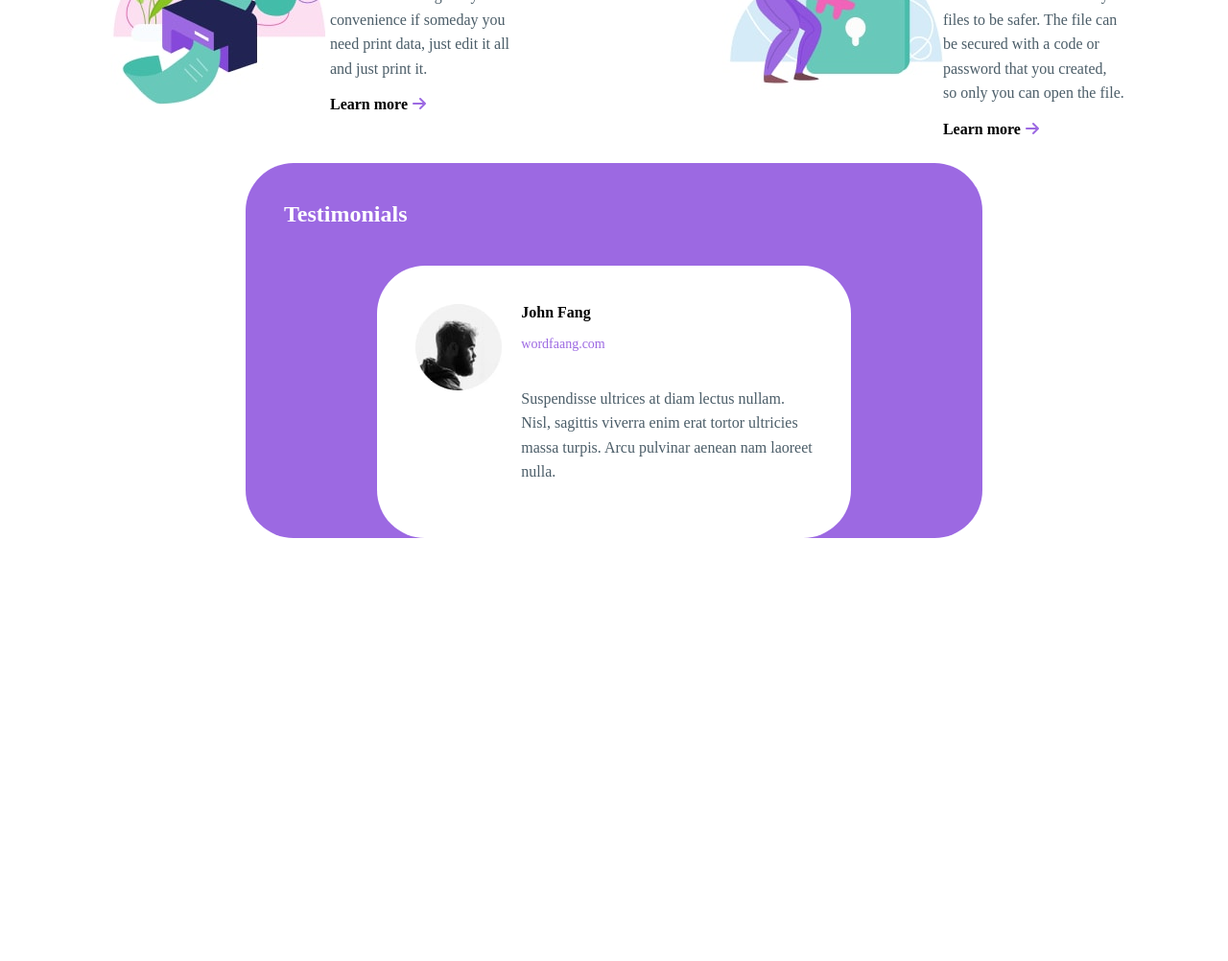
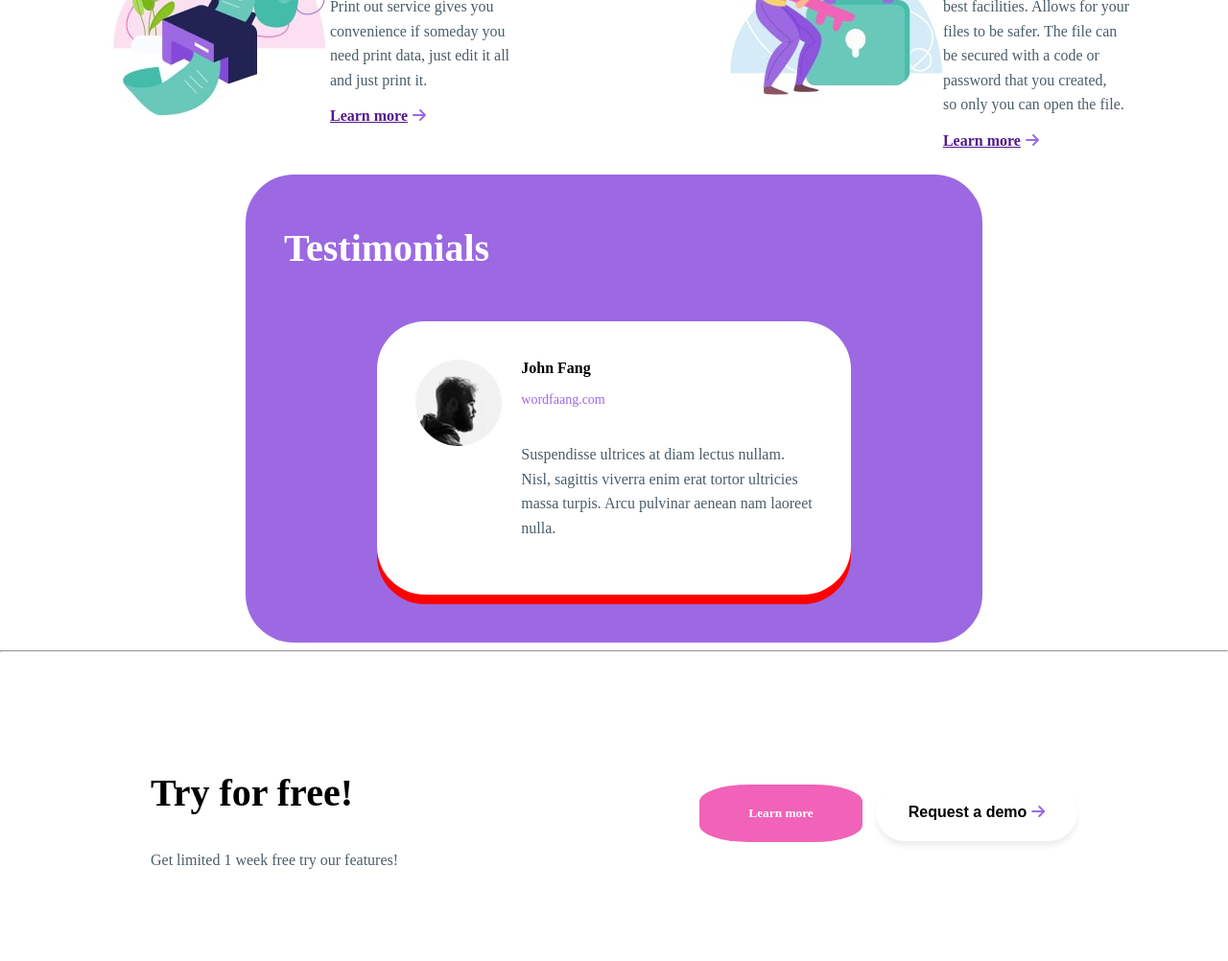
Before and after one commit to ElisaGiannozzi/Data-warehouse-assignment, a plain HTML site: page index.html in a window 1280 px wide. Shown: the part 2299-3301 px from the top of the page at 96% size. Before the commit the page ends 2860 px from the top, so only its background shows below. Drawn offline with Linux system fonts and the light colour scheme; a web font is replaced by a local one.

Commit message:
added section 6

```diff
--- a/index.html
+++ b/index.html
@@ -66,7 +66,7 @@
                     <h3 class="search-title">Search Data</h3>
                     <p class="card-search-text">Don’t worry if your data is very <br> large, the Data Warehouse <br> provides
                         a search engine, <br> which is useful for making it <br> easier to find data effectively <br> saving time.</p>
-                    <p class="learn-more">Learn more<i class="fas fa-arrow-right"></i></p>
+                    <a href=""><p class="learn-more">Learn more<i class="fas fa-arrow-right"></i></p></a>
                 </div>
             </div>
             <div class="card-access">
@@ -75,7 +75,7 @@
                     <h3 class="access-title">24 Hours Access</h3>
                     <p class="card-access-text">Access is given 24 hours a full <br> morning to night and
                         meet <br> again in the morning, giving <br> you comfort when you need <br> data when urgent.</p>
-                    <p class="learn-more">Learn more<i class="fas fa-arrow-right"></i></p>
+                    <a href=""><p class="learn-more">Learn more<i class="fas fa-arrow-right"></i></p></a>
                 </div>
             </div>
             <div class="card-print">
@@ -84,7 +84,7 @@
                     <h3 class="print-title">Print Out</h3>
                     <p class="card-print-text">Print out service gives you <br> convenience if someday
                         you <br> need print data, just edit it all <br> and just print it.</p>
-                    <p class="learn-more">Learn more<i class="fas fa-arrow-right"></i></p>
+                    <a href=""><p class="learn-more">Learn more<i class="fas fa-arrow-right"></i></p></a>
                 </div>
             </div>
             <div class="card-security">
@@ -93,7 +93,7 @@
                     <h3 class="security-title">Security Code</h3>
                     <p class="card-security-text">Data Security is one of our <br> best facilities. Allows for your <br> files
                         to be safer. The file can <br> be secured with a code or <br> password that you created, <br> so only you can open the file.</p>
-                    <p class="learn-more">Learn more<i class="fas fa-arrow-right"></i></p>
+                    <a href=""><p class="learn-more">Learn more<i class="fas fa-arrow-right"></i></p></a>
                 </div>
             </div>
         </div>
@@ -113,7 +113,36 @@
                 </div>
             </div>
         </div>
+        <hr>
+        <div class="section6">
+            <div class="section6__left">
+                <h2 class="section6-title">Try for free!</h2>
+                <p class="section6-text">Get limited 1 week free try our features!</p>
+            </div>
+            <div class="section6__right">
+                <button class="learn-more-button2" type="button">Learn more</button>
+                <button class="demo-button2" type="button">Request a demo<i class="fas fa-arrow-right"></i></button>
+            </div>
+        </div>
     </main>
+    <footer class="nav-container2">
+        <div class="footer-left">
+            <img class="logo" src="img/Logo.svg" alt="logo">
+            <p class="address">Warehouse Society, 234 <br> Bahagia Ave Street PRBW 29281</p>
+            <p class="email-address">info@warehouse.project</p>
+            <p class="number">1-232-3434 (Main)</p>
+            <p class="copyright">© Datawarehouse™, 2020. All rights reserved. <br> Company Registration Number: 21479524.</p>
+        </div>
+        <div class="footer-center1">
+            <p class="about-title">About</p>
+            <ul class="about-navigation">
+                <li>Profile</li>
+                <li>Features</li>
+                <li>Careers</li>
+                <li>DW News</li>
+            </ul>
+        </div>
+    </footer>
 
 </body>
 </html>
--- a/styles/index.scss
+++ b/styles/index.scss
@@ -126,15 +126,16 @@ body {
 .section2 {
     display: flex;
     justify-content: center;
+    min-height: 70vh;
 }
 .section2-container {
     display: flex;
     justify-content: center;
     align-items: center;
     flex-wrap: wrap;
-    max-width: 1117px;
     background-color:  rgba(240, 99, 184, 0.15);
     border-radius: 50px;
+    max-height: 560px;
 }
 
 .section2__left {
@@ -178,6 +179,7 @@ body {
     grid-template-columns: repeat( 2, 1fr);
     grid-template-rows: repeat(2, 1fr);
     grid-gap: 20px;
+    min-height: 70vh;
 }
 
 .card-search {
@@ -265,7 +267,7 @@ body {
 
 .section5 {
     display: grid;
-    grid-template-columns: 1fr 3fr 1fr,
+    grid-template-columns: 1fr 3fr 1fr;
 }
 
 .section5-container {
@@ -284,17 +286,21 @@ body {
         align-self: start;
         padding: 20px;
         margin-left: 20px;
+        font-size: $h2-font-size;
     }
 }
 
 .testimonial-card {
     display: flex;
     justify-content: center;
+    flex-wrap: wrap;
     background-color: #FFFFFF;
     border: none;
     border-radius: 50px;
     max-width: 645px;
     padding: 20px;
+    margin-bottom: 50px;
+    box-shadow: 0px 10px red;
 
     .profile-picture {
         padding: 20px;
@@ -319,3 +325,42 @@ body {
         padding: 20px 20px 20px 0px;
     }
 }
+
+.section6 {
+    display: flex;
+    justify-content: space-around;
+    align-items: center;
+    min-height: 40vh;
+}
+
+.section6-title {
+    font-size: $h2-font-size;
+}
+
+.section6-text {
+    color: $cards-text-color;
+    line-height: $normal-text-line-height;
+}
+
+.learn-more-button2 {
+    width: 170px;
+    height: 60px;
+    background-color:#F063B8;
+    border: none;
+    border-radius: 30%;
+    color: #FFFFFF;
+    font-family: Muli;
+    font-weight: bold;
+    margin-right: 10px;
+}
+
+.demo-button2 {
+    width: $demo-button-width;
+    height: $demo-button-height;
+    border: none;
+    border-radius: $demo-button-border-radius;
+    font-size: $demo-button-font-size;
+    font-weight: $demo-button-font-weight;
+    box-shadow: $demo-button-shadow;
+    background-color: $demo-button-background;
+}
```
Also changed, not shown: styles/index.css, 1 other file.
